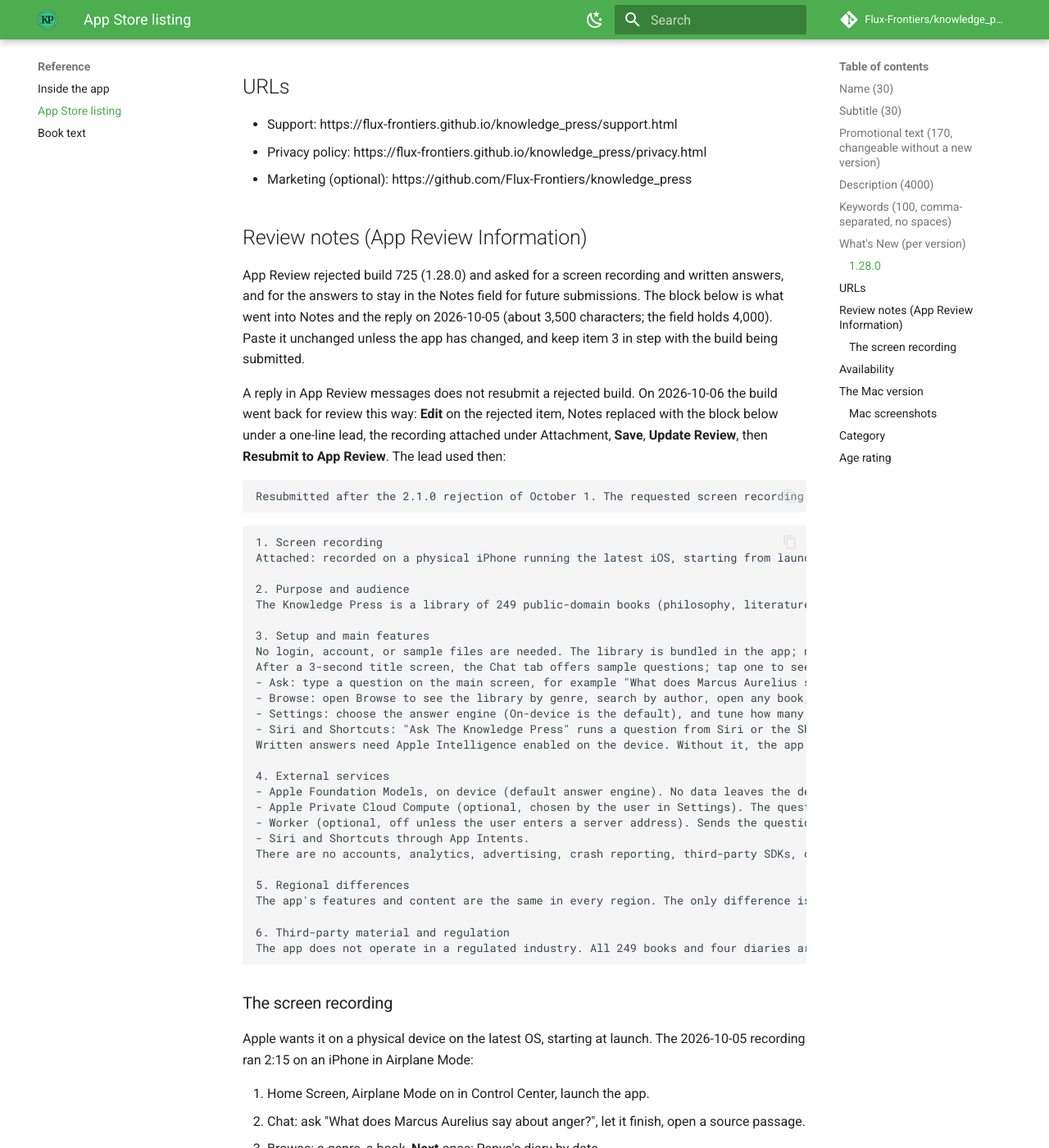
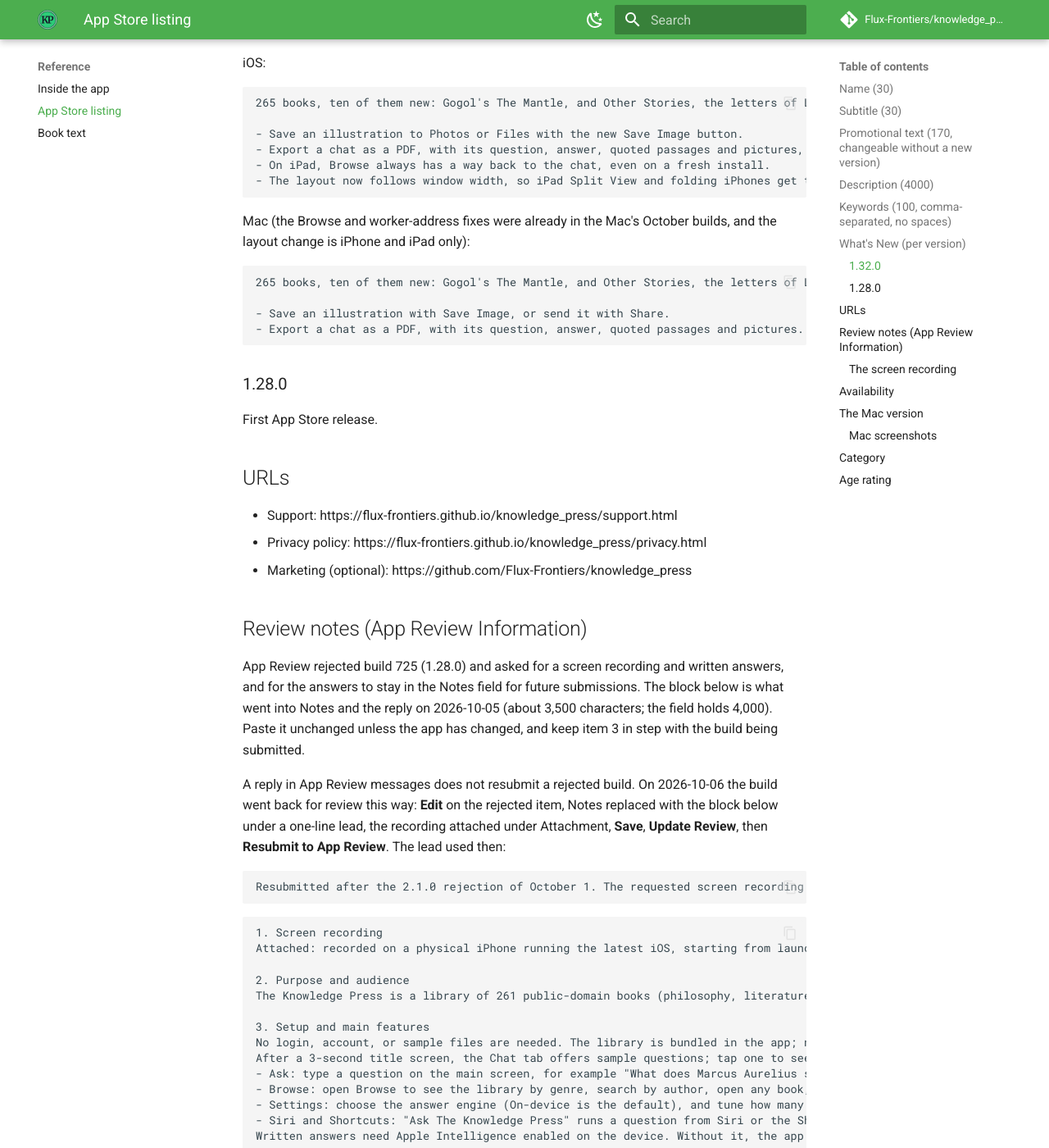
Before and after one commit to Flux-Frontiers/knowledge_press, an MkDocs documentation site: the page built from docs/APP_STORE_LISTING.md, in a window 1280 px wide and 1400 px high, scrolled down 2432 px. Shown: the whole window at 82% size. Built offline with MkDocs 1.6.1 and Material for MkDocs 9.7.7, drawn with Linux system fonts in a browser that asks for light colours; comment, search, counter and statistics services are not loaded; some of the changed text lies outside the part shown.

Commit message:
docs: the iPhone and iPad app is on the App Store
iOS 1.30.0 was approved and released 2026-11-02. The README, docs home,
app guide and listing link the App Store page beside the Mac one, and
drop "in App Review". The runbook's approval item is ticked.

The listing counts the 1.32.0 corpus (261 books and four diaries, 265
works) in the promotional text, description and review notes, and keeps
the 1.32.0 What's New text for iOS and Mac (both build 826, submitted
2026-11-02).

Co-Authored-By: Claude Opus 5.5 <noreply@anthropic.com>

````diff
--- a/docs/APP_STORE_LISTING.md
+++ b/docs/APP_STORE_LISTING.md
@@ -3,10 +3,11 @@
 The text in App Store Connect, kept here so the next release can update it
 in one place. Character limits are Apple's.
 
-Store page: <https://apps.apple.com/us/app/the-knowledge-press/id6812116080?mt=12> (Apple ID `6812116080`). The Mac app is live; the iPhone
-and iPad app is in App Review. Both are one Universal Purchase on the same
-record, so the same Apple ID serves both once iOS is approved; `?mt=12`
-opens the Mac tab.
+Store page: <https://apps.apple.com/us/app/the-knowledge-press/id6812116080>
+(Apple ID `6812116080`). Both apps are live: the Mac since 2026-10-28, the
+iPhone and iPad app since iOS 1.30.0 was released on 2026-11-02. They are one
+Universal Purchase on the same record, so the same link serves both;
+`?mt=12` opens the Mac tab.
 
 ## Name (30)
 
@@ -18,16 +19,16 @@ A library that answers back
 
 ## Promotional text (170, changeable without a new version)
 
-249 classic books and four diaries on your device. Ask a question, get an
+261 classic books and four diaries on your device. Ask a question, get an
 answer written from the passages it found, with every source shown.
 
-The Mac page has this text since 2026-10-18. The iOS page still opens "253
-classic books on your device" and ends "Works in airplane mode."; promotional
-text changes without a new version, so it can be brought in line any time.
+On the Mac page "on your device" reads "on your Mac". The 261 count went to
+the Mac page with 1.32.0 on 2026-11-02. Promotional text changes without a
+new version, so the iOS page can be brought in line any time.
 
 ## Description (4000)
 
-The Knowledge Press is a library of 249 public-domain books and four
+The Knowledge Press is a library of 261 public-domain books and four
 diaries that you can search and question, entirely on your device.
 
 Ask it anything: what Marcus Aurelius says about anger, how Darwin
@@ -97,6 +98,32 @@ classics,books,library,philosophy,literature,offline,reader,search,shakespeare,p
 
 ## What's New (per version)
 
+### 1.32.0
+
+Submitted 2026-11-02 for both platforms, build 826. iOS is set to release on
+approval.
+
+iOS:
+
+```text
+265 books, ten of them new: Gogol's The Mantle, and Other Stories, the letters of Lady Mary Wortley Montagu and of Charles Lamb, Chekhov's Plays, Second Series, Synge's The Playboy of the Western World, the Raven Edition of Poe (volumes 2-5), and Cicero's De Officiis.
+
+- Save an illustration to Photos or Files with the new Save Image button.
+- Export a chat as a PDF, with its question, answer, quoted passages and pictures, or as Markdown as before.
+- On iPad, Browse always has a way back to the chat, even on a fresh install.
+- The layout now follows window width, so iPad Split View and folding iPhones get the right one.
+```
+
+Mac (the Browse and worker-address fixes were already in the Mac's October
+builds, and the layout change is iPhone and iPad only):
+
+```text
+265 books, ten of them new: Gogol's The Mantle, and Other Stories, the letters of Lady Mary Wortley Montagu and of Charles Lamb, Chekhov's Plays, Second Series, Synge's The Playboy of the Western World, the Raven Edition of Poe (volumes 2-5), and Cicero's De Officiis.
+
+- Save an illustration with Save Image, or send it with Share.
+- Export a chat as a PDF, with its question, answer, quoted passages and pictures. Save as PDF and Save as Markdown are in the export menu.
+```
+
 ### 1.28.0
 
 First App Store release.
@@ -131,7 +158,7 @@ Resubmitted after the 2.1.0 rejection of October 1. The requested screen recordi
 Attached: recorded on a physical iPhone running the latest iOS, starting from launch and showing the typical flow. The app has no account registration, login or account deletion, no user-generated content shared with other users, and no paid content or in-app purchases, so none of those flows exist to show.
 
 2. Purpose and audience
-The Knowledge Press is a library of 249 public-domain books (philosophy, literature, history, science, drama, sacred texts) and four historical diaries (Samuel Pepys, John Evelyn, and Boswell's Hebrides journal), installed with the app. Readers ask a question in plain language; the app searches the whole library by meaning and by exact wording, then writes an answer only from the passages it found, and shows every source passage. It is for students, teachers, and general readers who want to explore the classics and check what the books actually say. It works offline: the books, the search index, and the language model are all on the device.
+The Knowledge Press is a library of 261 public-domain books (philosophy, literature, history, science, drama, sacred texts) and four historical diaries (Samuel Pepys, John Evelyn, and Boswell's Hebrides journal), installed with the app. Readers ask a question in plain language; the app searches the whole library by meaning and by exact wording, then writes an answer only from the passages it found, and shows every source passage. It is for students, teachers, and general readers who want to explore the classics and check what the books actually say. It works offline: the books, the search index, and the language model are all on the device.
 
 3. Setup and main features
 No login, account, or sample files are needed. The library is bundled in the app; nothing is downloaded.
@@ -153,7 +180,7 @@ There are no accounts, analytics, advertising, crash reporting, third-party SDKs
 The app's features and content are the same in every region. The only difference is Apple's: written answers use Apple Intelligence, which is available only in the regions and languages Apple supports. Where it is unavailable, the app still searches, browses, and reads the full library. The books are in English.
 
 6. Third-party material and regulation
-The app does not operate in a regulated industry. All 249 books and four diaries are public domain in the United States. The texts come from Project Gutenberg and the Internet Archive, which the app acknowledges as sources. Project Gutenberg's header and license text are removed from each book, as its license permits for public-domain works. The app is not affiliated with Project Gutenberg and does not use its trademark in the app's name or branding.
+The app does not operate in a regulated industry. All 261 books and four diaries are public domain in the United States. The texts come from Project Gutenberg and the Internet Archive, which the app acknowledges as sources. Project Gutenberg's header and license text are removed from each book, as its license permits for public-domain works. The app is not affiliated with Project Gutenberg and does not use its trademark in the app's name or branding.
 ```
 
 ### The screen recording
@@ -202,9 +229,9 @@ places:
   line is dropped.
 - Item 5: the app is not offered in China mainland.
 
-The book count was fixed on 2026-10-18 in the Mac text and in the blocks
-above: 249 books plus four diaries, 253 works in all. The iOS 1.28.0 listing
-in review still says 253 books; correct it with the next iOS version.
+The blocks above count the 1.32.0 corpus: 261 books plus four diaries, 265
+works in all. The description and review notes are per version, so the
+count changes only when a new version's text is edited.
 
 ### Mac screenshots
 
--- a/docs/app/getting-started.md
+++ b/docs/app/getting-started.md
@@ -1,14 +1,17 @@
 # Getting started
 
-The Knowledge Press app searches a library of 253 public-domain books on your
-iPhone, iPad or Mac and writes an answer to your question from the passages it
-finds. Everything it needs is inside the app: the books, the search index, and
-the language model. It works in airplane mode.
+The Knowledge Press app searches a library of 261 public-domain books and
+four diaries on your iPhone, iPad or Mac and writes an answer to your
+question from the passages it finds. Everything it needs is inside the app:
+the books, the search index, and the language model. It works in airplane
+mode.
 
 ## Get the app
 
-The Mac app is on the
-[Mac App Store](https://apps.apple.com/us/app/the-knowledge-press/id6812116080?mt=12). The iPhone and iPad app is in App Review.
+The app is on the
+[App Store](https://apps.apple.com/us/app/the-knowledge-press/id6812116080)
+for iPhone and iPad and on the
+[Mac App Store](https://apps.apple.com/us/app/the-knowledge-press/id6812116080?mt=12).
 
 ## What you need
 
````
Also changed, not shown: CHANGELOG.md (+3 -0 lines), README.md (+2 -2 lines), app/RUNBOOK.md (+5 -6 lines), docs/index.md (+2 -2 lines).
